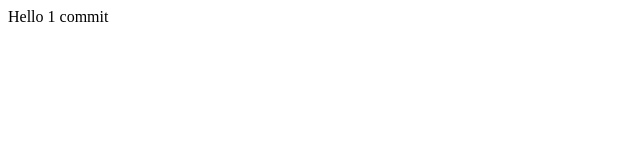
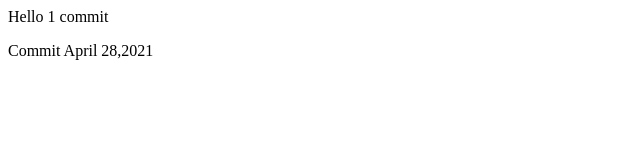
Before and after one commit to mk-mariyamkhan/Practice, a plain HTML site: page index.html in a window 1280 px wide. Shown: the whole page, without its empty margins (0-640 px from the left). Drawn offline with Linux system fonts and the light colour scheme.

Commit message:
Update index.html

```diff
--- a/index.html
+++ b/index.html
@@ -4,6 +4,8 @@
 
 <p>Hello 1 commit</p>
 
+  <p>Commit April 28,2021</p?
+
 
 </body>
 
```
